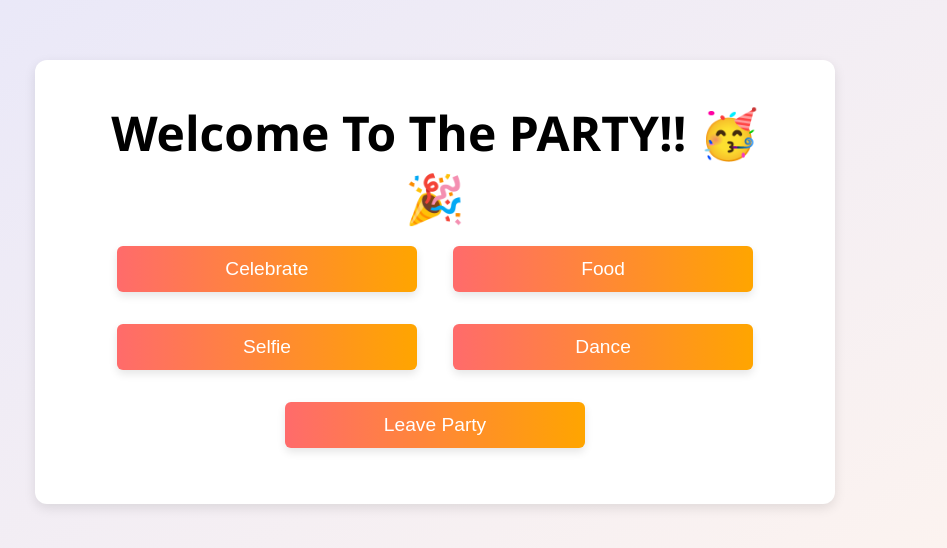
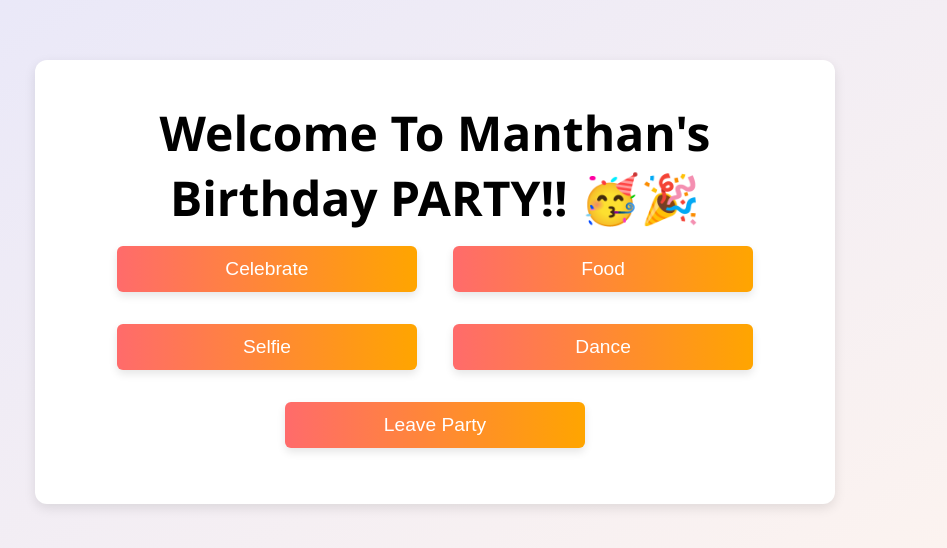
Before and after one commit to manthanvjw/Thank-you, a plain HTML site: page party.html in a window 1280 px wide. Shown: the part 118-666 px from the top of the page, without its empty margins (205-1152 px from the left). Drawn offline with nearby package versions, Linux system fonts and the light colour scheme.

Commit message:
Update party.html

```diff
--- a/party.html
+++ b/party.html
@@ -183,7 +183,7 @@
 
 <body>
   <div class="party-options">
-    <h3 class="welcome">  Welcome To The PARTY!! 🥳🎉</h3>
+    <h3 class="welcome">  Welcome To Manthan's Birthday PARTY!! 🥳🎉</h3>
 
     <button id="celebrateButton">Celebrate</button>
     <button id="foodButton">Food</button>
```
